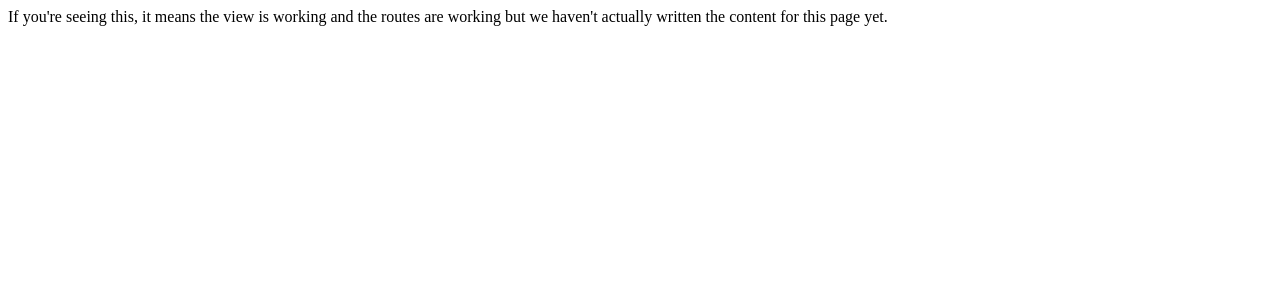
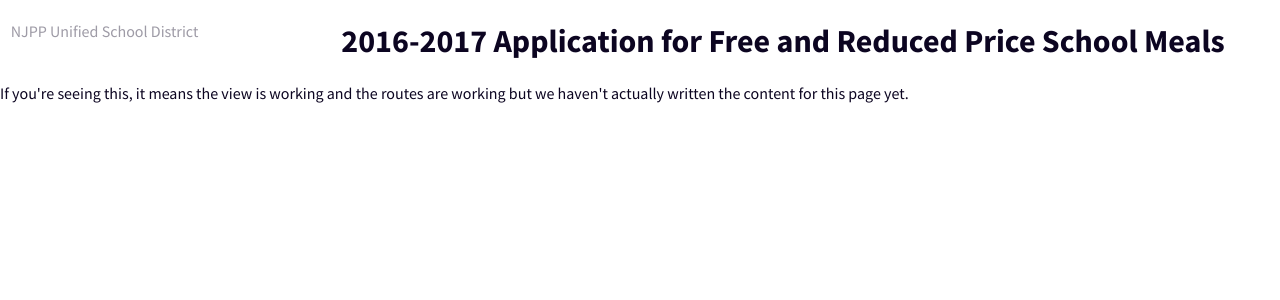
Before and after one commit to tsmuse/njppEAT, a Django app: page /eat_apply/ in a window 1280 px wide. Shown: the top 300 px of the page. Run offline with Django 3.2, Linux system fonts and the light colour scheme.

Commit message:
commiting in progress so I can switch to master and merge in new changes from master

```diff
--- a/njpp_eat/eat_apply/sass/screen.scss
+++ b/njpp_eat/eat_apply/sass/screen.scss
@@ -15,16 +15,35 @@
   }
 
 //Variables
+$typeface: 'Source Sans Pro';
 
 //colors
+$rich-black:#0C0521;
+$link-color: transparentize($rich-black, 0.6);
 
 //breakpoints
 
 $susy: (
-	columns: 16,
+	columns: 12,
 	gutters: 1/4,
 	math:fluid,
 	output: float,
 	gutter-position: inside,
 	global-box-sizing: border-box,
 );
+
+body{
+	font-family:$typeface, serif;
+	font-size: 16px;
+	color:$rich-black;
+}
+
+
+#school-district-name{
+	@include span(3);
+	color:$rich-black;
+	& a{
+		color:$link-color;
+		text-decoration: none;
+	}
+}
--- /dev/null
+++ b/njpp_eat/eat_apply/templates/eat_apply/base.html
@@ -0,0 +1,22 @@
+<!DOCTYPE html>
+{% load staticfiles %}
+<!DOCTYPE html>
+<html>
+	<head>
+		<!-- force mobile safari to use the width of the device as the width of the viewport and disable initial scale -->
+		<meta name="viewport" content="width=device-width; initial-scale=1.0">
+		<title>NJPP Prototype Application for Free and Reduced Price School Meals</title>
+		<link href="{% static 'eat_apply/imgs/favicon.png' %}" type="image/png" rel="icon" />
+		<link href="{% static 'eat_apply/css/screen.css' %}" media="screen" rel="stylesheet" type="text/css" />
+		<!-- Google fonts for Source Serif Pro face-->
+		<link href='https://fonts.googleapis.com/css?family=Source+Sans+Pro:400,300,600,700' rel='stylesheet' type='text/css'>
+	</head>
+	<body>
+		<header>
+			<div id="school-district-name"><a href="#" alt="link back to school-district-name website">NJPP Unified School District</a></div>
+			<div id="form-title"><h1>2016-2017 Application for Free and Reduced Price School Meals</h1>
+
+		</header>
+		{% block content %} something went wrong, try reloading and if that doesn't work contact support. {% endblock %}
+	</body>
+</html>
--- a/njpp_eat/eat_apply/templates/eat_apply/index.html
+++ b/njpp_eat/eat_apply/templates/eat_apply/index.html
@@ -1,8 +1,4 @@
-<html>
-	<head>
-		<title>NJPP Prototype Application for Free and Reduced Price School Meals</title>
-	</head>
-	<body>
+{% extends "eat_apply/base.html" %}
+{% block content %}
 		If you're seeing this, it means the view is working and the routes are working but we haven't actually written the content for this page yet.
-	</body>
-</html>
+{% endblock %}
```
Also changed, not shown: njpp_eat/eat_apply/static/eat_apply/css/screen.css (+1 -1 lines).
